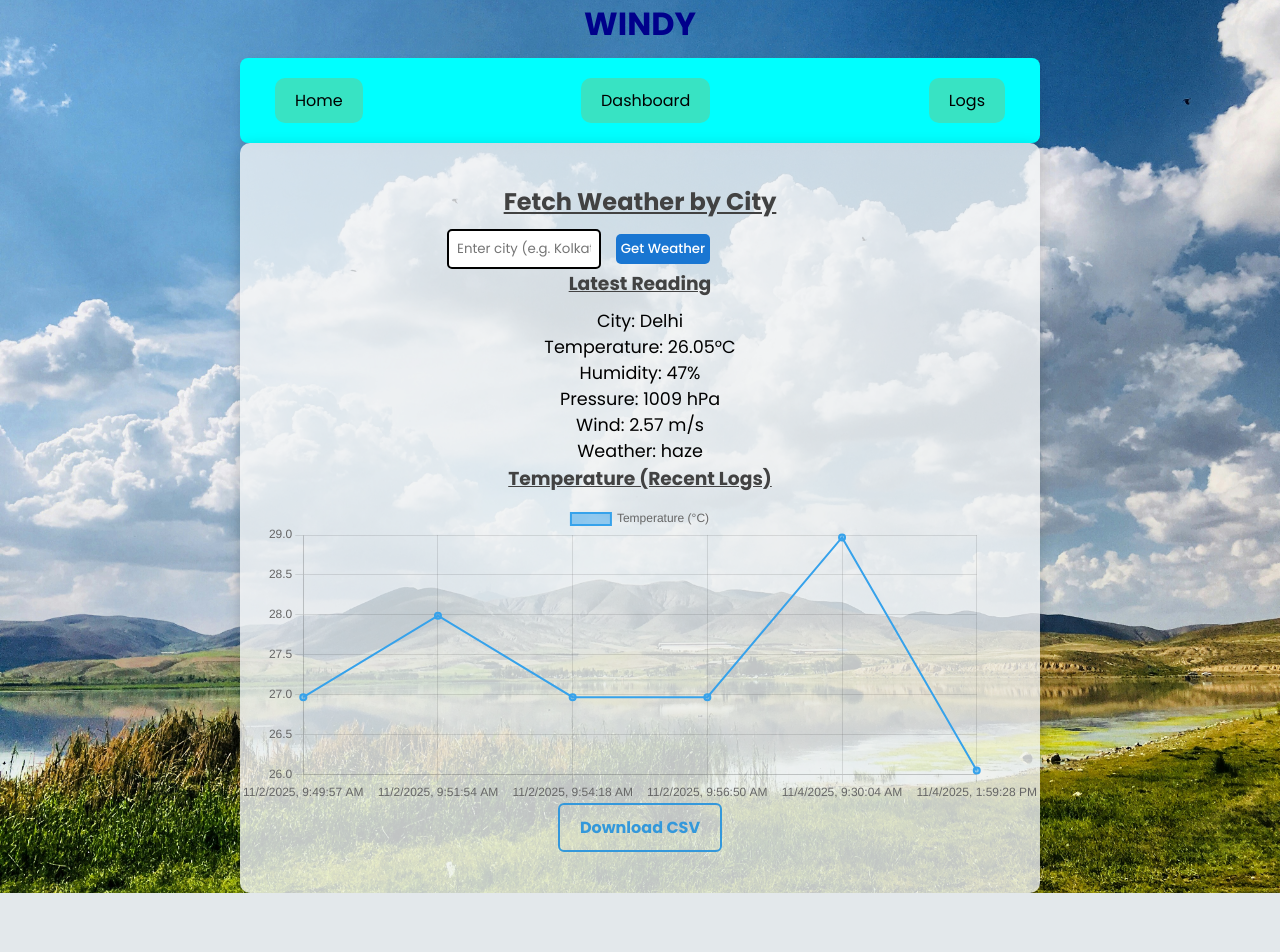
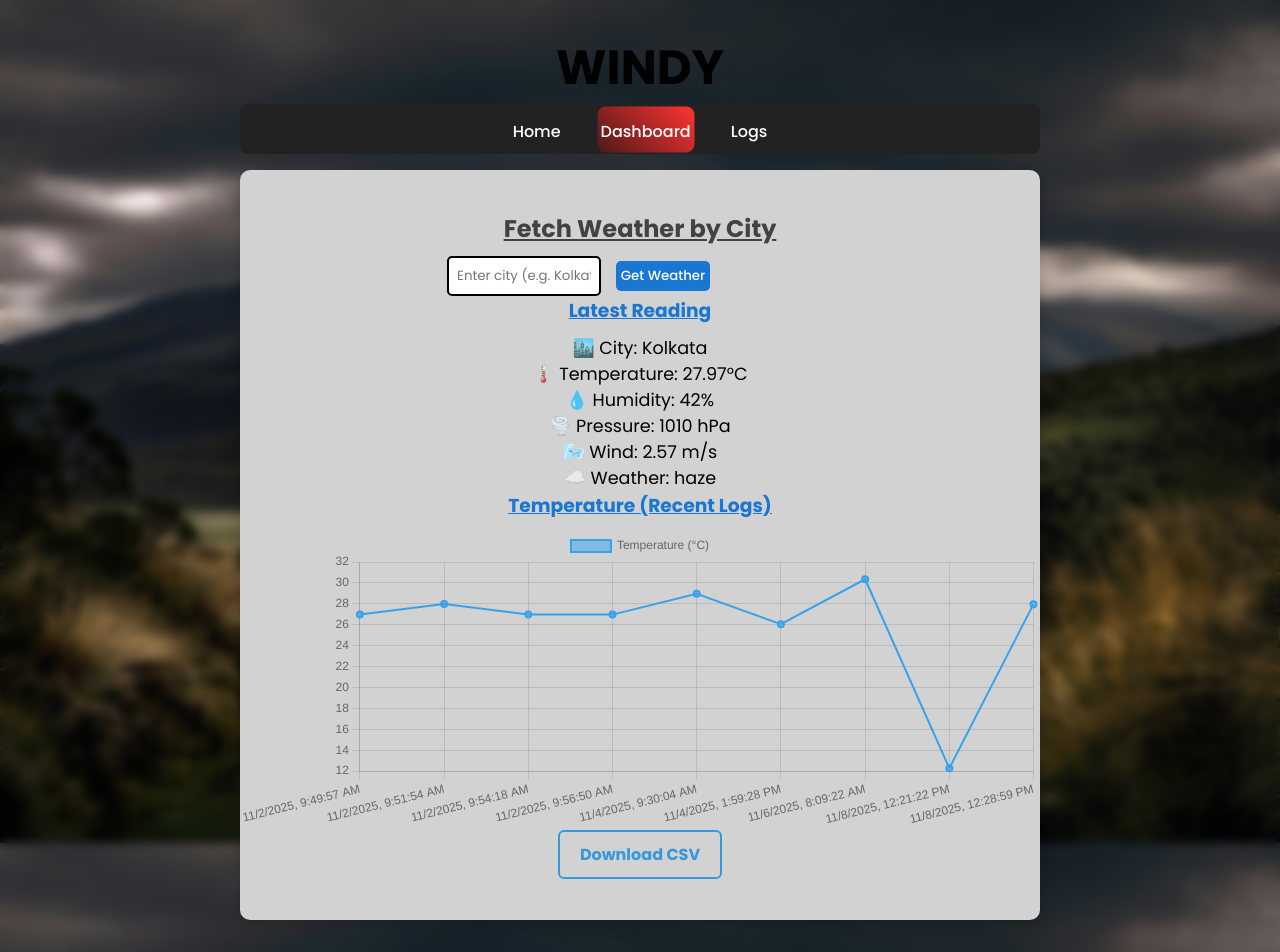
Before and after one commit to asif922/Windy, a Flask app: page /dashboard in a window 1280 px wide. Before the commit the page ends 893 px from the top, so only its background shows below. Run offline with Flask 3, Linux system fonts and the light colour scheme.

Commit message:
background change

```diff
--- a/src/app.py
+++ b/src/app.py
@@ -7,13 +7,23 @@ from dotenv import load_dotenv
 
 load_dotenv()  # loads .env if present
 
-app = Flask(__name__)
+# Determine base dir early and pass it as Flask's instance_path to avoid
+# Flask calling auto_find_instance_path() which may trigger an import path
+# lookup that fails in some environments (AttributeError: pkgutil.get_loader).
+BASE_DIR = os.path.dirname(os.path.abspath(__file__))
 
+app = Flask(__name__, instance_path=BASE_DIR)
+
+# Read API key but don't raise at import time. Instead warn so pages that
+# don't need the key still work; /get_weather will return a clear error.
 API_KEY = os.environ.get("OPENWEATHER_API_KEY")
 if not API_KEY:
-    raise RuntimeError("Set OPENWEATHER_API_KEY env var or put it in .env")
-
-BASE_DIR = os.path.dirname(os.path.abspath(__file__))
+    try:
+        app.logger.warning(
+            "OPENWEATHER_API_KEY is not set. /get_weather will return an error until the key is provided."
+        )
+    except Exception:
+        print("WARNING: OPENWEATHER_API_KEY is not set. /get_weather will return an error until the key is provided.")
 CSV_FILE = os.path.join(BASE_DIR, "weather_logs.csv")
 FIELDNAMES = ["timestamp", "city", "temp", "humidity", "pressure", "wind_speed", "weather"]
 
@@ -68,6 +78,9 @@ def get_weather():
     if not city:
         return jsonify({"status": "error", "message": "City is required"}), 400
 
+    if not API_KEY:
+        return jsonify({"status": "error", "message": "Server missing OPENWEATHER_API_KEY. Set environment variable or .env."}), 500
+
     url = f"https://api.openweathermap.org/data/2.5/weather"
     params = {"q": city, "appid": API_KEY, "units": "metric"}
     resp = requests.get(url, params=params, timeout=10)
--- a/src/static/css/style.css
+++ b/src/static/css/style.css
@@ -8,50 +8,72 @@
   font-family: "Poppins", sans-serif;
 }
 
+/* Base body styles with responsive design in mind */
 body {
-  background-image: url('/static/images/bg1.jpg');
-  width:100%;
+  background-image: url('/static/images/bg3.jpg');
+  width: 100%;
+  min-height: 100vh;
   background-size: cover;
   background-position: center;
+  background-attachment: fixed;
   display: flex;
   align-items: center;
   justify-content: center;
+  padding: 2rem;
+  overflow-x: hidden;
+  backdrop-filter: blur(5px);
 }
 
 /* ========== Header / Navbar ========== */
 nav {
-  width: 100%;
-  background: #00FFFF;
+  position: relative;
+  width: 800px;
+  height: 50px;
+  background-color: #222;
+  border-radius: 8px;
   display: flex;
-  justify-content: space-between;
+  justify-content: center;
   align-items: center;
-  padding: 15px 30px;
-  border-radius: 8px;
-  box-shadow: 0 4px 10px rgba(0,0,0,0.1);
 }
 
 a.nav-link {
+  position: relative;
   display: inline-block;
-  background-color: #38e3c3;
-  color: black;
+  height: 90%;
+  line-height: 50px;
+  font-size: 1em;
+  font-weight: 500;
+  color: #ffffff;
   text-decoration: none;
-  padding: 10px 20px;
-  border-radius: 10px;
-  margin: 5px;
-  transition: all 0.3s ease;
+  padding: 0 20px;
+  /* base stacking context for the link; keep at 0 so child span can be placed behind */
+  z-index: 0;
 }
 
-/* Hover effect */
-a.nav-link:hover {
-  background-color: #2cd3b5;
-  transform: scale(1.05);
+a.nav-link span{
+  position: absolute;
+  top: 0;
+  /* center the decorative span inside the anchor */
+  left: 50%;
+  transform: translateX(-50%);
+  width: 95px;
+  height: 100%;
+  background: linear-gradient(45deg, #4f1919, #ff3333);
+  border-radius: 8px;
+  /* place the decorative span behind the link text */
+  z-index: -1;
+  pointer-events: none; /* don't block clicks */
+  opacity: 0; /* hidden by default */
+  transition: opacity 160ms ease, transform 160ms ease;
 }
 
-/* Click (active) animation */
-a.nav-link:active {
-  transform: scale(0.95);
-  background-color: #26bfa4;
+/* show span only for active link or on hover */
+a.nav-link.active span,
+a.nav-link:hover span {
+  opacity: 1;
+  transform: translateX(-50%) scale(1.02);
 }
+
 
 .main-container {
  width: 800px;
@@ -63,7 +85,7 @@ a.nav-link:active {
   width: 100%;
   height: 750px;
   z-index: 1;
-  background: rgba(242, 244, 245, 0.8);
+  background: rgb(210, 210, 210);
   padding: 40px;
   border-radius: 10px;
   box-shadow: 0 4px 15px rgba(0,0,0,0.2);
@@ -71,15 +93,31 @@ a.nav-link:active {
   flex-direction: column;
   align-items: center;
   justify-content: center;
+  margin-top: 1rem;
+
+
 }
 
 h1 {
-  font-size: 2rem;
-  color: #00008b;
-  text-align: center;
-  margin-bottom: 10px;
-  font-style: bold;
+  color: #000101;
+  font-size: 3em;
+  display: flex;
+  justify-content: center;
+  align-items: center;
+  animation: fadeInSlideIn 2s ease-out forwards;
+  opacity: 0; /* Start with opacity 0 to ensure fade-in effect */
+  transform: translateX(-100px); /* Start off-screen to the left */
+}
 
+@keyframes fadeInSlideIn {
+    0% {
+        opacity: 0;
+        transform: translateX(-100px);
+    }
+    100% {
+        opacity: 1;
+        transform: translateX(0);
+    }
 }
 
 h2 {
@@ -91,7 +129,7 @@ h2 {
 }
 
 h3{
-  color: #424242;
+  color: #1976d2;
   margin-bottom: 10px;
   display: flex;
   justify-content: center;
--- a/src/templates/dashboard.html
+++ b/src/templates/dashboard.html
@@ -3,6 +3,7 @@
 <head>
   <meta charset="utf-8">
   <title>Windy</title>
+  <link rel="icon" href="{{ url_for('static', filename='images/logo.jpg') }}" type="image/jpg">
   <link rel="stylesheet" href="{{ url_for('static', filename='css/style.css') }}">
   <script src="https://cdn.jsdelivr.net/npm/chart.js"></script>
 </head>
@@ -16,9 +17,9 @@
       <h1 class="header-title">WINDY</h1>
       <div class="header-right">
         <nav class="nav-bar">
-          <a href="{{ url_for('index') }}" class="nav-link">Home</a>
-          <a href="{{ url_for('dashboard') }}" class="nav-link active">Dashboard</a>
-          <a href="{{ url_for('logs') }}" class="nav-link">Logs</a>
+          <a href="{{ url_for('index') }}" class="nav-link"><span></span>Home</a>
+          <a href="{{ url_for('dashboard') }}" class="nav-link active"><span></span>Dashboard</a>
+          <a href="{{ url_for('logs') }}" class="nav-link"><span></span>Logs</a>
         </nav>
       </div>
     </header>
@@ -32,12 +33,12 @@
 
      <section class="card">
        <h3>Latest Reading</h3>
-       <p>City: <span id="city">--</span></p>
-       <p>Temperature: <span id="temp">--</span>°C</p>
-       <p>Humidity: <span id="humidity">--</span>%</p>
-       <p>Pressure: <span id="pressure">--</span> hPa</p>
-       <p>Wind: <span id="wind">--</span> m/s</p>
-       <p>Weather: <span id="weather">--</span></p>
+       <p>🏙️ City: <span id="city">--</span></p>
+       <p>🌡️ Temperature: <span id="temp">--</span>°C</p>
+       <p>💧 Humidity: <span id="humidity">--</span>%</p>
+       <p>🌪️ Pressure: <span id="pressure">--</span> hPa</p>
+       <p>🌬️ Wind: <span id="wind">--</span> m/s</p>
+       <p>☁️ Weather: <span id="weather">--</span></p>
      </section>
 
      <section class="card">
--- a/src/weather_logs.csv
+++ b/src/weather_logs.csv
@@ -5,3 +5,6 @@ timestamp,city,temp,humidity,pressure,wind_speed,weather
 2025-11-02T09:56:50.597745,Kolkata,26.97,74,1006,5.66,haze
 2025-11-04T09:30:04.818898,Kolkata,28.97,61,1006,5.66,smoke
 2025-11-04T13:59:28.523925,Delhi,26.05,47,1009,2.57,haze
+2025-11-06T08:09:22.813989,Chāpra,30.35,35,1009,4.13,clear sky
+2025-11-08T12:21:22.038707,Biharia,12.28,94,1015,3.6,moderate rain
+2025-11-08T12:28:59.240617,Kolkata,27.97,42,1010,2.57,haze
```
Also changed, not shown: other parts of src/static/css/style.css (+84 -17 lines), src/templates/index.html (+4 -3 lines), src/templates/logs.html (+4 -3 lines), src/static/images/bg1.jpg (deleted), src/static/images/bg3.jpg (added), src/static/images/logo.jpg (added).
